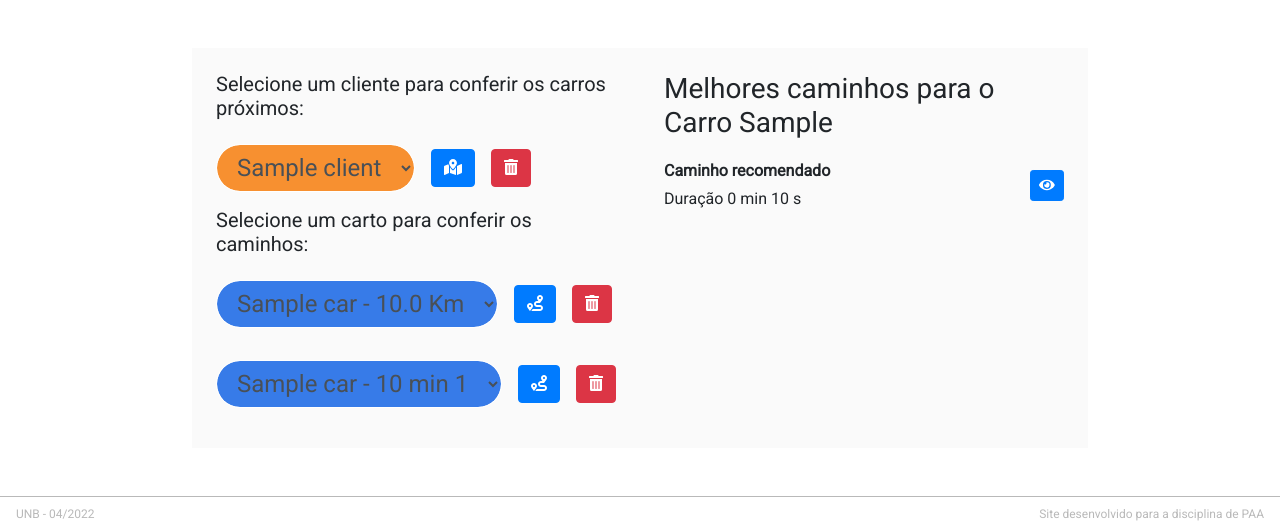
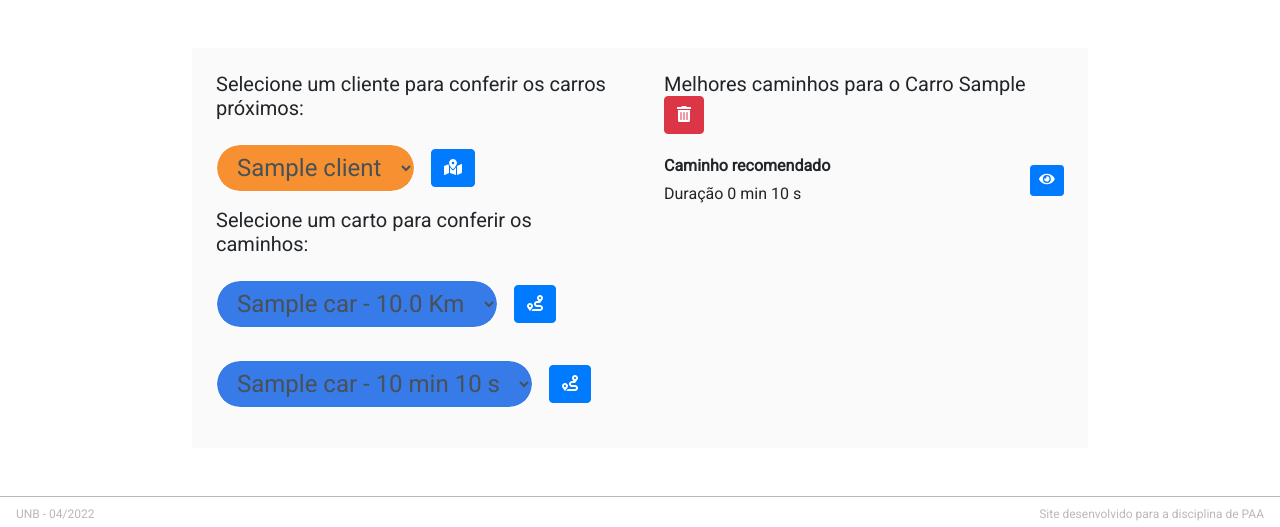
Before and after one commit to gss214/flascars, a Flask app: template app/templates/index.html in a window 1280 px wide. Shown: the part 1083-1610 px from the top of the page. Run offline with Flask 2, Linux system fonts and the light colour scheme; the template is opened without the code that fills it: most values are stand-ins (such as "Sample title", 1, 10 or a date in 2020); some libraries are stand-ins or nearby versions.

Commit message:
Change delete car button position

```diff
--- a/app/templates/index.html
+++ b/app/templates/index.html
@@ -268,7 +268,6 @@
             <button type="submit" class="btn btn-primary mx-3" style="max-height: 38px;">
               <i class="fas fa-map-marked-alt"></i>
             </button>
-            <a href="/delete/client/{{id_cliente}}" class="btn btn-danger"><i class="fas fa-trash-alt"></i></a>
             {% endif %}
           </div>
         </form>
@@ -319,7 +318,6 @@
             <button type="submit" class="btn btn-primary mx-3" style="max-height: 38px;">
               <i class='fas fa-route'></i>
             </button>
-            <a href="/delete/car/{{id_car}}" class="btn btn-danger"><i class="fas fa-trash-alt"></i></a>
             {% endif %}
           </div>
         </form>
@@ -352,7 +350,6 @@
             <button type="submit" class="btn btn-primary mx-3" style="max-height: 38px;">
               <i class='fas fa-route'></i>
             </button>
-            <a href="/delete/car/{{id_car}}" class="btn btn-danger"><i class="fas fa-trash-alt"></i></a>
             {% endif %}
           </div>
         </form>
@@ -361,7 +358,7 @@
     {% if shortestPaths %}
     <div class="client-info p-4">
       <form action="/" method="POST" style="align-self: flex-start">
-        <h3 class="mb-3">Melhores caminhos para o Carro {{id_car}}</h3>
+        <h5 class="mb-3">Melhores caminhos para o Carro {{id_car}}  <a href="/delete/car/{{id_car}}" class="btn btn-danger"><i class="fas fa-trash-alt"></i></a></h5>
         {% for sp in shortestPaths %}
         {% if loop.index == path_index %}
           <div style="display: flex;" class="mx-2">
```
